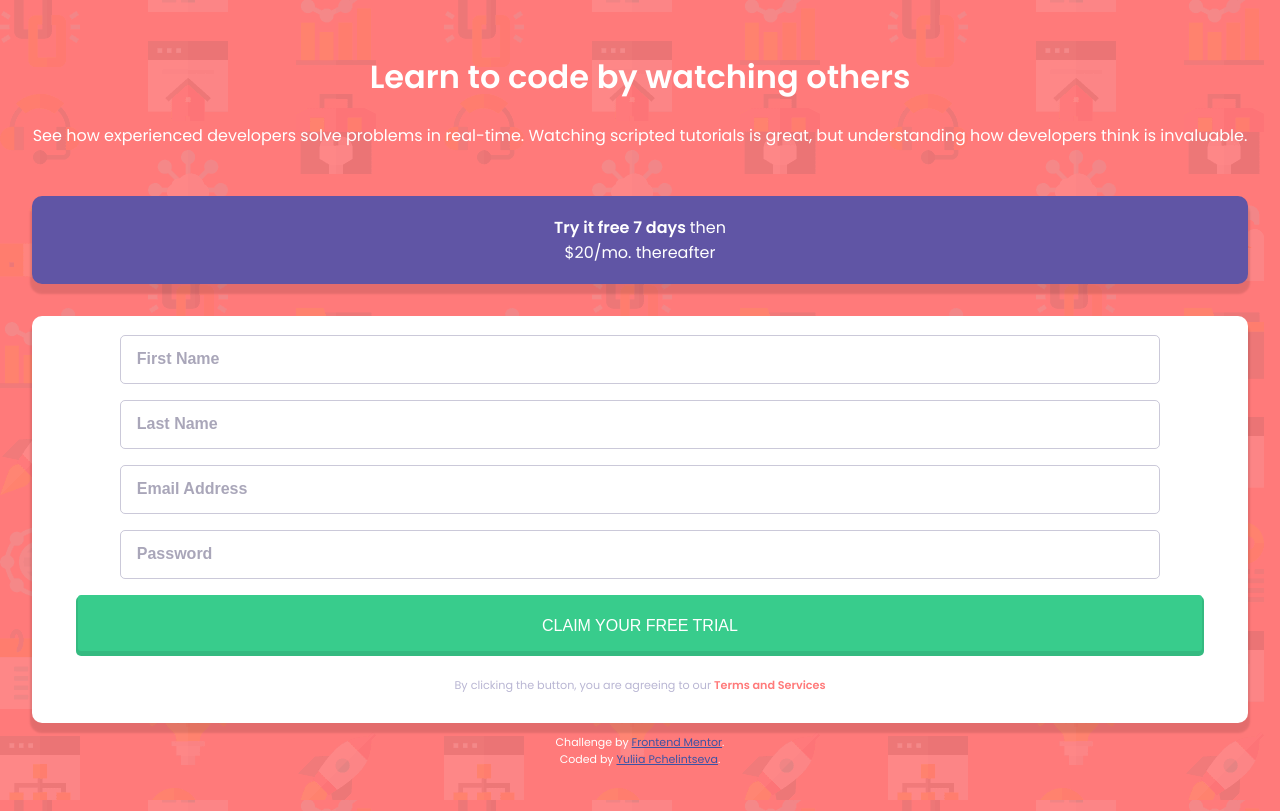
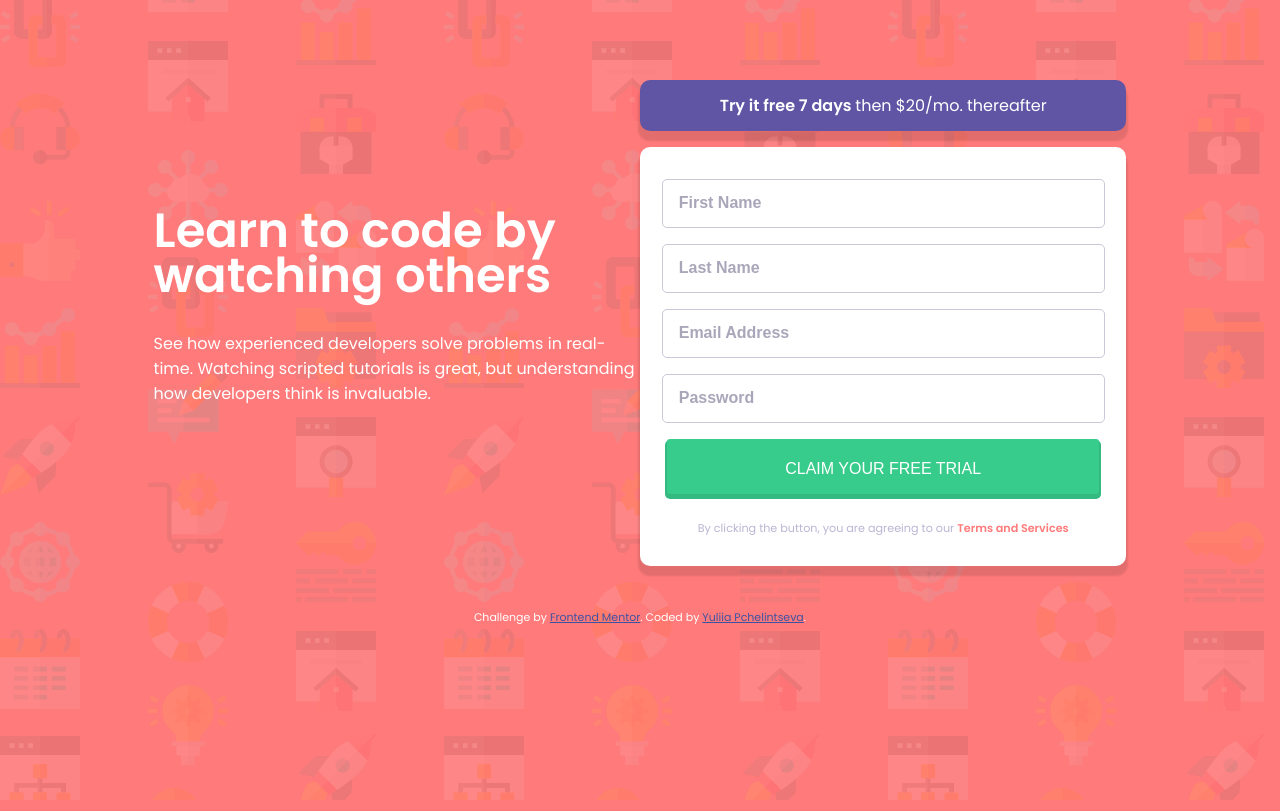
Before and after one commit to yuliia-p/Intro-component-with-sign-up-form, a website: page index.html in a window 1280 px wide. Drawn offline with Linux system fonts and the light colour scheme.

Commit message:
desktop design done

```diff
--- a/css/layout.css
+++ b/css/layout.css
@@ -0,0 +1,10 @@
+@media screen and (min-width: 756px) {
+  .flex {
+    display: flex;
+    align-items: center;
+  }
+
+  .column-half {
+    flex-basis: 50%;
+  }
+}
--- a/css/styles.css
+++ b/css/styles.css
@@ -71,3 +71,52 @@ button {
   text-transform: uppercase;
   font-size: 1rem;
 }
+
+.p-text-desktop {
+  display: none;
+}
+
+@media screen and (min-width: 756px) {
+  .container {
+    width: 80%;
+    margin: auto;
+  }
+
+  .p-holder {
+    padding: 0.8rem;
+    margin-bottom: 1rem;
+  }
+
+  .p-text-mobile {
+    display: none;
+  }
+
+  .p-text-desktop {
+    display: block;
+  }
+
+  .form-holder {
+    padding: 2rem 1rem 1rem;
+  }
+
+  input {
+    width: 90%;
+  }
+
+  p {
+    padding: 0;
+  }
+
+  button {
+    width: 95%;
+  }
+
+  .text-content {
+    text-align: left;
+  }
+
+  h1 {
+    font-size: 3rem;
+    line-height: 2.8rem;
+  }
+}
--- a/index.html
+++ b/index.html
@@ -5,62 +5,54 @@
   <meta name="viewport" content="width=device-width, initial-scale=1.0">
   <link rel="icon" type="image/png" sizes="32x32" href="./images/favicon-32x32.png">
   <link rel="stylesheet" href="./css/styles.css">
+  <link rel="stylesheet" href="./css/layout.css">
   <title>Frontend Mentor | Intro component with sign up form</title>
   <style>
-    .attribution { font-size: 11px; text-align: center; }
+    .attribution { font-size: 11px; text-align: center; padding-top: 2rem; }
     .attribution a { color: hsl(228, 45%, 44%); }
   </style>
 </head>
 <body>
-  <div class="container">
+  <div class="container flex">
+    <div class="column-half text-content">
       <h1>Learn to code by watching others</h1>
-    <p>See how experienced developers solve problems in real-time. Watching scripted tutorials is great, but understanding how
-    developers think is invaluable.</p>
-
+      <p>See how experienced developers solve problems in real-time. Watching scripted tutorials is great, but understanding
+        how developers think is invaluable.</p>
+    </div>
+    <div class="column-half">
       <div class="p-holder">
-      <p>Try it free 7 days <span>then<br>$20/mo. thereafter</span></p>
+        <p class="p-text-mobile">Try it free 7 days <span>then<br>$20/mo. thereafter</span></p>
+        <p class="p-text-desktop">Try it free 7 days <span>then $20/mo. thereafter</span></p>
       </div>
       <div class="form-holder">
         <form id="sign-up-form">
-        <input
-        required
-        name="name"
-        type="text"
-        id="user-first-name"
-        placeholder="First Name">
+          <input required name="name" type="text" id="user-first-name" placeholder="First Name">
 
-        <input
-        required
-        name="name"
-        type="text"
-        id="user-last-name"
-        placeholder="Last Name">
+          <input required name="name" type="text" id="user-last-name" placeholder="Last Name">
 
-        <input
-        required
-        name="email"
-        type="email"
-        id="user-email"
-        placeholder="Email Address">
+          <input required name="email" type="email" id="user-email" placeholder="Email Address">
 
-        <input
-        required
-        name="email"
-        type="email"
-        id="user-password"
-        placeholder="Password">
+          <input required name="email" type="email" id="user-password" placeholder="Password">
 
           <div class="submit-btn-div">
             <button type="submit">Claim your free trial</button>
           </div>
-        <p style="color: hsl(246, 25%, 77%); font-size: 0.7rem; font-weight: 400; line-height: 1.3rem; padding: 0.8rem 1.8rem 0; ">By clicking the button, you are agreeing to our <span style="color: hsl(0, 100%, 74%); font-weight: 600">Terms and Services</span></p>
+          <p
+          style="color: hsl(246, 25%, 77%); font-size: 0.7rem; font-weight: 400; line-height: 1.3rem; padding: 0.8rem 1.8rem 0; ">
+            By clicking the button, you are agreeing to our <span style="color: hsl(0, 100%, 74%); font-weight: 600">Terms and
+            Services</span></p>
         </form>
       </div>
     </div>
+  </div>
   <footer>
-    <p class="attribution">
+    <p class="attribution p-text-mobile">
       Challenge by <a href="https://www.frontendmentor.io?ref=challenge" target="_blank">Frontend Mentor</a>.
       <br>Coded by <a href="https://github.com/yuliia-p">Yuliia Pchelintseva</a>.
+    </p>
+    <p class="attribution p-text-desktop">
+      Challenge by <a href="https://www.frontendmentor.io?ref=challenge" target="_blank">Frontend Mentor</a>.
+      Coded by <a href="https://github.com/yuliia-p">Yuliia Pchelintseva</a>.
     </p>
   </footer>
   <script src="./js/main.js"></script>
```
Lines whose indentation alone changed are shown as unchanged.
